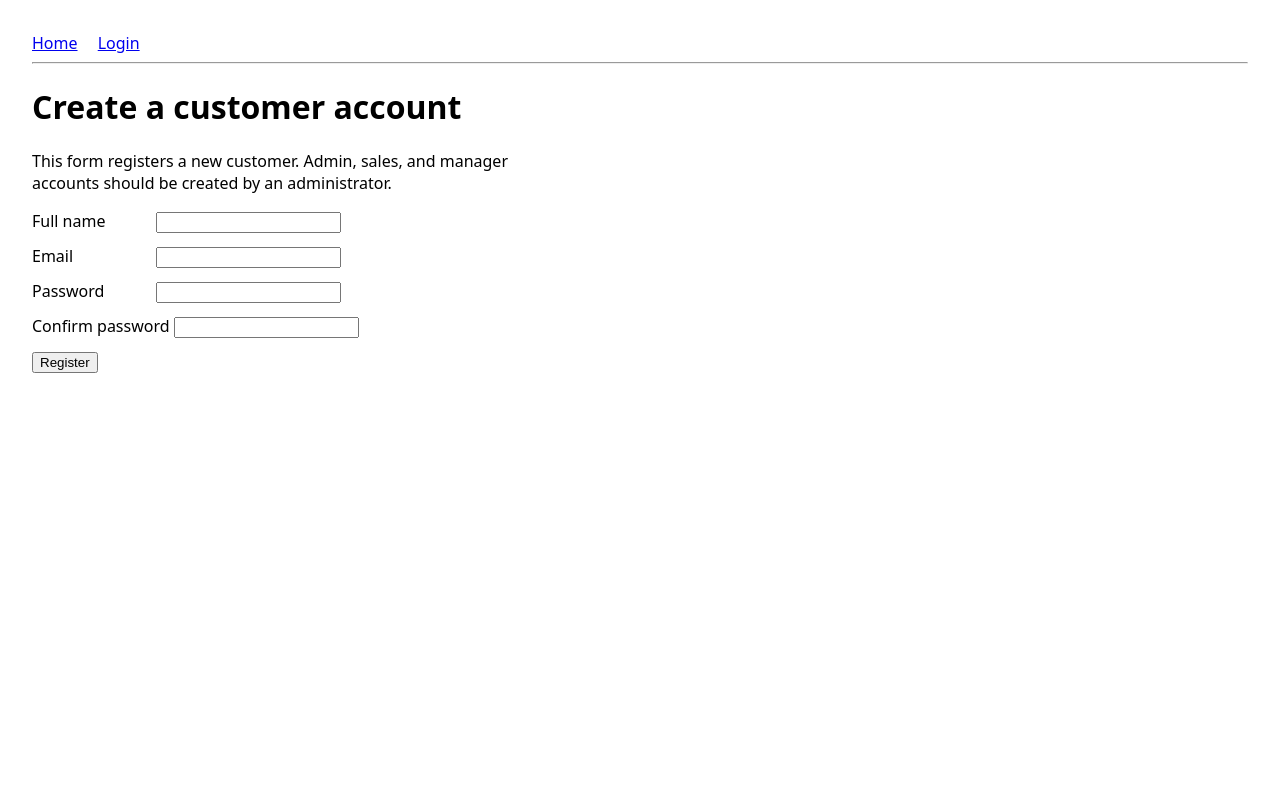
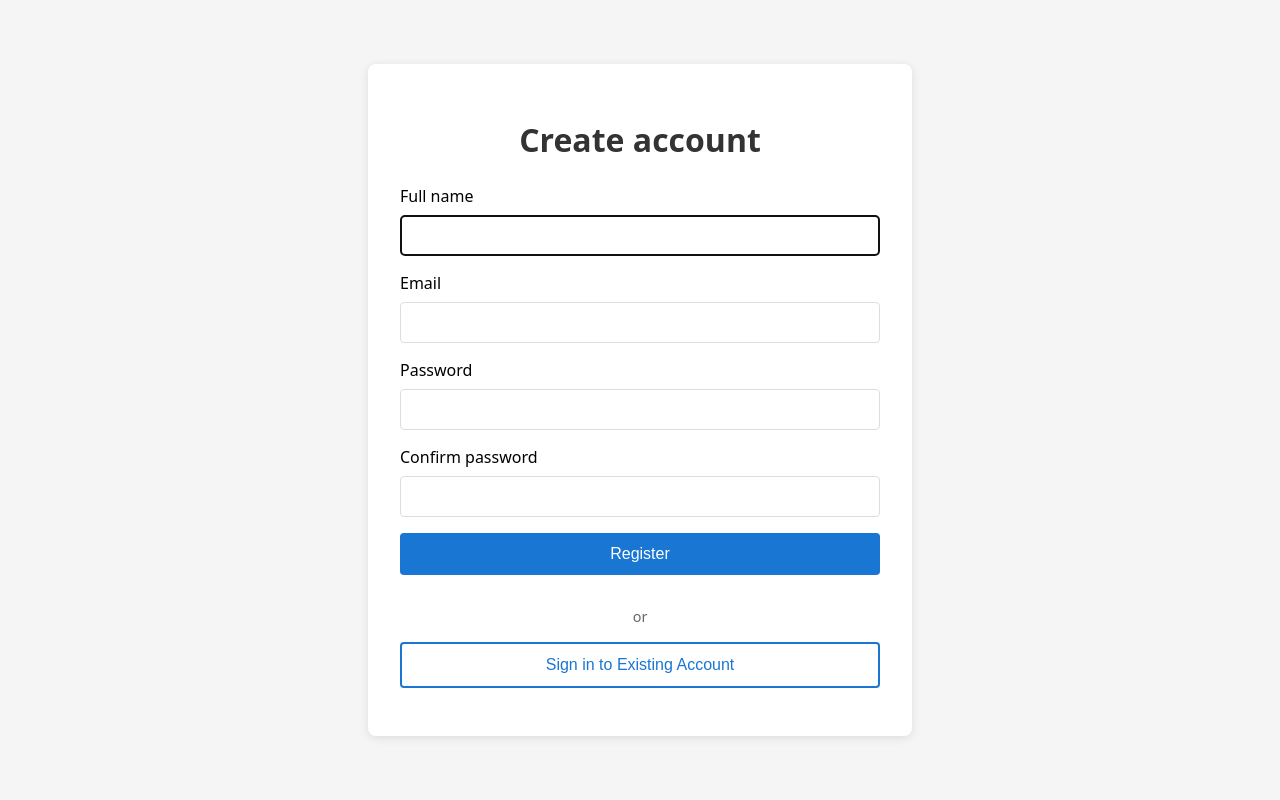
Before and after one commit to M8Sh3ck01/AuntJoyRestaurant, a PHP site: page /index.php?page=register in a window 1280 px wide. Run offline with PHP 8.4, Linux system fonts and the light colour scheme.

```diff
--- a/auth/views/register.php
+++ b/auth/views/register.php
@@ -1,68 +1,151 @@
 <?php
 require_once __DIR__ . '/../../includes/auth.php';
+
+// Add CSRF protection
+if (session_status() === PHP_SESSION_NONE) {
+    session_start();
+}
+
+// Generate CSRF token if not exists
+if (empty($_SESSION['csrf_token'])) {
+    $_SESSION['csrf_token'] = bin2hex(random_bytes(32));
+}
+
+$error = $_SESSION['error'] ?? null;
+unset($_SESSION['error']);
 ?>
 <!doctype html>
 <html lang="en">
 <head>
     <meta charset="utf-8">
+    <meta name="viewport" content="width=device-width, initial-scale=1.0">
     <title>Register - Aunt Joy Restaurant</title>
     <style>
-        body { font-family: system-ui, -apple-system, BlinkMacSystemFont, 'Segoe UI', sans-serif; margin: 2rem; }
-        nav a { margin-right: 1rem; }
-        .page { max-width: 480px; }
-        .error { color: #b00020; margin-bottom: 1rem; }
-        .field { margin-bottom: 0.75rem; }
-        label span { display: inline-block; min-width: 120px; }
+        body {
+            font-family: system-ui, -apple-system, BlinkMacSystemFont, 'Segoe UI', sans-serif;
+            margin: 0;
+            padding: 0;
+            background-color: #f5f5f5;
+            display: flex;
+            justify-content: center;
+            align-items: center;
+            min-height: 100vh;
+        }
+        .container {
+            max-width: 480px;
+            width: 100%;
+            background: white;
+            padding: 2rem;
+            border-radius: 8px;
+            box-shadow: 0 2px 10px rgba(0,0,0,0.1);
+        }
+        .error {
+            color: #b00020;
+            background: #ffebee;
+            padding: 0.75rem;
+            border-radius: 4px;
+            margin-bottom: 1rem;
+            border-left: 4px solid #b00020;
+        }
+        .field {
+            margin-bottom: 1rem;
+        }
+        label {
+            display: block;
+            margin-bottom: 0.5rem;
+            font-weight: 500;
+        }
+        input[type="text"],
+        input[type="email"],
+        input[type="password"] {
+            width: 100%;
+            padding: 0.75rem;
+            border: 1px solid #ddd;
+            border-radius: 4px;
+            box-sizing: border-box;
+        }
+        button {
+            width: 100%;
+            padding: 0.75rem;
+            background: #1976d2;
+            color: white;
+            border: none;
+            border-radius: 4px;
+            cursor: pointer;
+            font-size: 1rem;
+            margin-bottom: 1rem;
+        }
+        button:hover {
+            background: #1565c0;
+        }
+        .login-btn {
+            background: transparent;
+            color: #1976d2;
+            border: 2px solid #1976d2;
+        }
+        .login-btn:hover {
+            background: #f0f8ff;
+        }
+        h1 {
+            text-align: center;
+            margin-bottom: 1.5rem;
+            color: #333;
+        }
+        .divider {
+            text-align: center;
+            margin: 1rem 0;
+            color: #666;
+            font-size: 0.9rem;
+        }
+        .description {
+            text-align: center;
+            margin-bottom: 1.5rem;
+            color: #666;
+            line-height: 1.5;
+        }
     </style>
 </head>
 <body>
-<nav>
-    <a href="index.php?page=menu">Home</a>
-    <a href="index.php?page=login">Login</a>
-</nav>
-<hr>
+    <div class="container">
+        <h1>Create account</h1>
 
-<?php
-$error = $_SESSION['error'] ?? null;
-unset($_SESSION['error']);
-?>
-
-<div class="page">
-    <h1>Create a customer account</h1>
-    <p>This form registers a new customer. Admin, sales, and manager accounts should be created by an administrator.</p>
 
         <?php if ($error): ?>
             <div class="error"><?php echo htmlspecialchars($error); ?></div>
         <?php endif; ?>
 
         <form method="post" action="index.php?page=register_submit">
+            <!-- CSRF Protection -->
+            <input type="hidden" name="csrf_token" value="<?php echo $_SESSION['csrf_token']; ?>">
+
             <div class="field">
-            <label>
-                <span>Full name</span>
-                <input type="text" name="name" required>
-            </label>
+                <label for="name">Full name</label>
+                <input type="text" id="name" name="name" required autofocus>
             </div>
+
             <div class="field">
-            <label>
-                <span>Email</span>
-                <input type="email" name="email" required>
-            </label>
+                <label for="email">Email</label>
+                <input type="email" id="email" name="email" required>
             </div>
+
             <div class="field">
-            <label>
-                <span>Password</span>
-                <input type="password" name="password" required>
-            </label>
+                <label for="password">Password</label>
+                <input type="password" id="password" name="password" required>
             </div>
+
             <div class="field">
-            <label>
-                <span>Confirm password</span>
-                <input type="password" name="confirm_password" required>
-            </label>
+                <label for="confirm_password">Confirm password</label>
+                <input type="password" id="confirm_password" name="confirm_password" required>
             </div>
+
             <button type="submit">Register</button>
         </form>
+
+        <div class="divider">or</div>
+
+        <a href="index.php?page=login">
+            <button type="button" class="login-btn">Sign in to Existing Account</button>
+        </a>
     </div>
-
 </body>
 </html>
```
Also changed, not shown: auth/views/login.php (+110 -29 lines). Lines whose indentation alone changed are shown as unchanged.
